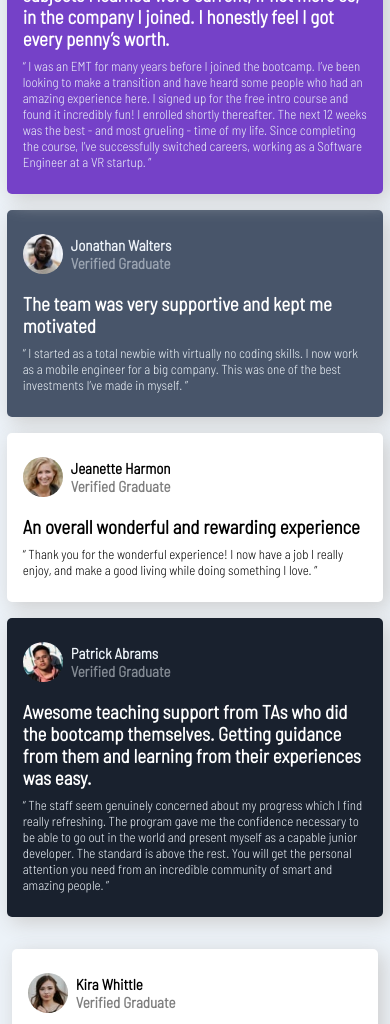
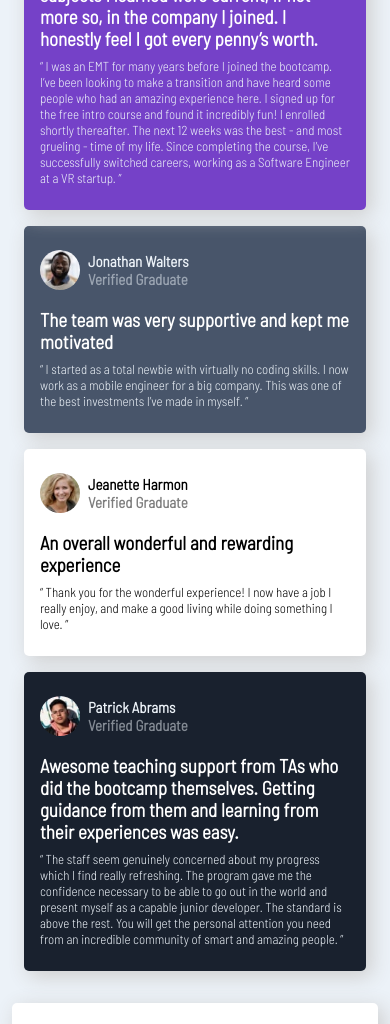
Before and after one commit to cozyCodr/fem-testimonials, a plain HTML site: page index.html in a window 390 px wide. Shown: the part 158-1182 px from the top of the page. Drawn offline with Linux system fonts and the light colour scheme.

Commit message:
Update index.css

```diff
--- a/index.css
+++ b/index.css
@@ -213,28 +213,29 @@ h2 {
     }
 
     #daniel {
-        width: 100%;
+        width: 90%;
         margin-right: 0;
     }
 
     #jonathan {
-        width: 100%;
+        width: 90%;
         margin-right: 0;
     }
 
     #jeanette {
-        width: 100%;
+        width: 90%;
         margin-right: 0;
         margin-top: 0
     }
 
     #patrick {
-        width: 100%;
+        width: 90%;
         margin-right: 0;
     }
 
     #kira {
         width: 100%;
+        height: auto;
         margin-left: 0;
     }
 
```
